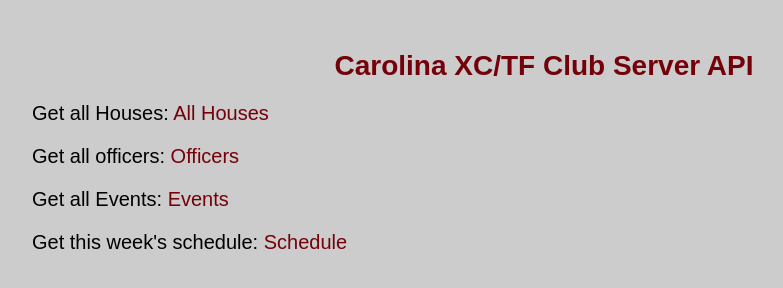
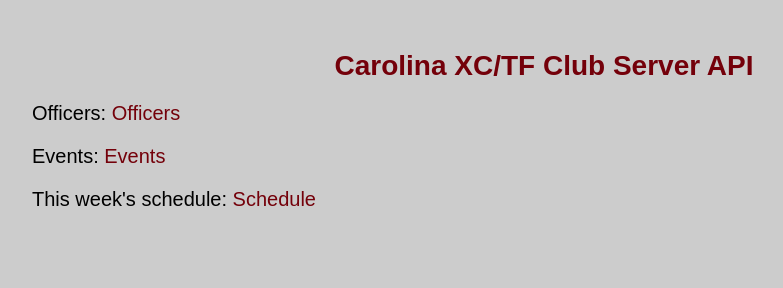
Before and after one commit to VictoriaCL08/xc_server, a website: page public/index.html in a window 1280 px wide. Shown: the whole page, without its empty margins (96-879 px from the left). Drawn offline with Linux system fonts and the light colour scheme.

Commit message:
updated styles

```diff
--- a/public/index.html
+++ b/public/index.html
@@ -5,10 +5,9 @@
     </head>
     <body>
         <h1>Carolina XC/TF Club Server API</h1>
-        <p>Get all Houses: <a href="/api/houses">All Houses</a></p>
-        <p>Get all officers: <a href="/api/officers">Officers</a></p>
-        <p>Get all Events: <a href="/api/events">Events</a> </p>
-        <p>Get this week's schedule: <a href="/api/schedule">Schedule</a> </p>
+        <p>Officers: <a href="/api/officers">Officers</a></p>
+        <p>Events: <a href="/api/events">Events</a> </p>
+        <p>This week's schedule: <a href="/api/schedule">Schedule</a> </p>
 
     </body>
 
```
